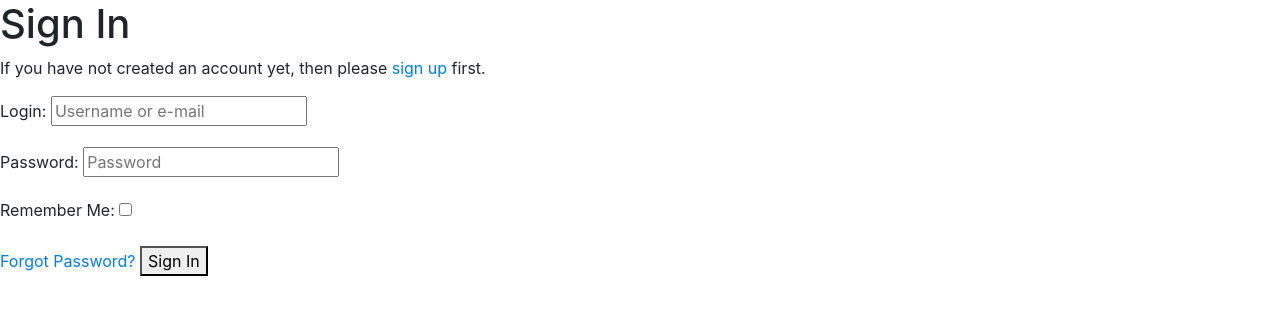
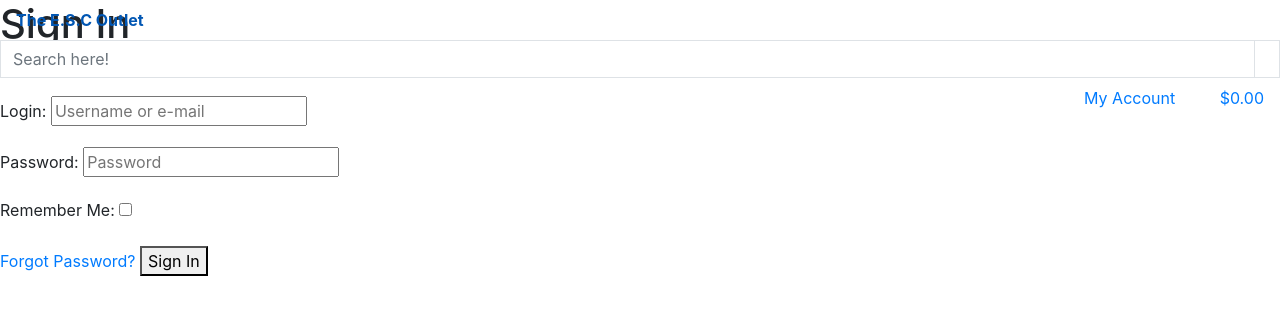
Before and after one commit to Code-Institute-Submissions/FiachraCI-esc_outlet_MayResub, a Django app: page /accounts/login/ in a window 1280 px wide. Shown: the top 315 px of the page. Run offline with Django 3.2, Linux system fonts and the light colour scheme; some libraries are stand-ins or nearby versions.

Commit message:
Added main main navbar basics

```diff
--- a/esc_outlet/urls.py
+++ b/esc_outlet/urls.py
@@ -18,5 +18,5 @@ from django.urls import path, include
 urlpatterns = [
     path('admin/', admin.site.urls),
     path('accounts/', include('allauth.urls')),
-    # path('', include('home.urls')),
+    path('', include('home.urls')),
 ]
--- a/templates/base.html
+++ b/templates/base.html
@@ -35,7 +35,65 @@
 </head>
 
 <body>
-    <header class="container_fluid fixed-top"></header>
+    <header class="container_fluid fixed-top">
+        <div class="row">
+            <div class="col-12 clo-lg-4 my-auto py-1 py-lg-0 text-center text-lg-left">
+                <a href="{% url 'home' %}" class="nav-link main-logo-link"><strong>The E.S.C Outlet</strong></a>
+            </div>
+            <div class="col-12 clo-lg-4 my-auto py-1 py-lg-0">
+                <form method="GET" action="">
+                    <div class="input-group w-100">
+                        <input class="form-control border border-black rounded-0" type="text" name="q" placeholder="Search here!">
+                        <div class="input-group-append">
+                            <button class="form-control btn btn-black border border-black rounded-0" type="submit">
+                                <span class="icon">
+                                    <i class="fas fa-search"></i>
+                                </span>
+                            </button>
+                        </div>
+                    </div>
+                </form>
+            </div>
+            <div class="col-12 clo-lg-4 my-auto py-1 py-lg-0">
+                <ul class="list-inline list-unstyled text-center text-lg-right my-0">
+                    <li class="list-inline-item dropdown">
+                        <a class="text-black nav-link" href="#" id="user-options" data-toggle="dropdown" aria-haspopup="true" aria-expanded="false">
+                            <div class="text-center">
+                                <div><i class="fas fa-user fa-lg"></i></div>
+                                <p class="my-0">My Account</p>
+                            </div>
+                        </a>
+                        <div class="dropdown-menu border-0" aria-labelledby="user-options">
+                            {% if request.user.is_authenticated %}
+                                {% if request.user.is_superuser %}
+                                    <a href="" class="dropdown-item">Product Management</a>
+                                {% endif %}
+                                <a href="" class="dropdown-item">My Profile</a>
+                                <a href="{% url 'account_logout' %}" class="dropdown-item">Logout</a>
+                            {% else %}
+                                <a href="{% url 'account_signup' %}" class="dropdown-item">Register</a>
+                                <a href="{% url 'account_login' %}" class="dropdown-item">Login</a>
+                            {% endif %}
+                        </div>
+                    </li>
+                    <li class="list-inline-item">
+                        <a class="{% if grand_total %}text-info font-weight-bold{% else %}text-black{% endif %} nav-link" href="">
+                            <div class="text-center">
+                                <div><i class="fas fa-shopping-bag fa-lg"></i></div>
+                                <p class="my-0">
+                                    {% if grand_total %}
+                                        ${{ grand_total|floatformat:2 }}
+                                    {% else %}
+                                        $0.00
+                                    {% endif %}
+                                </p>
+                            </div>
+                        </a>
+                    </li>
+                </ul>
+            </div>
+        </div>
+    </header>
 
     {% if messages %}
         <div class="message-container"></div>
```
Also changed, not shown: home/templates/home/index.html (+22 -1 lines).
